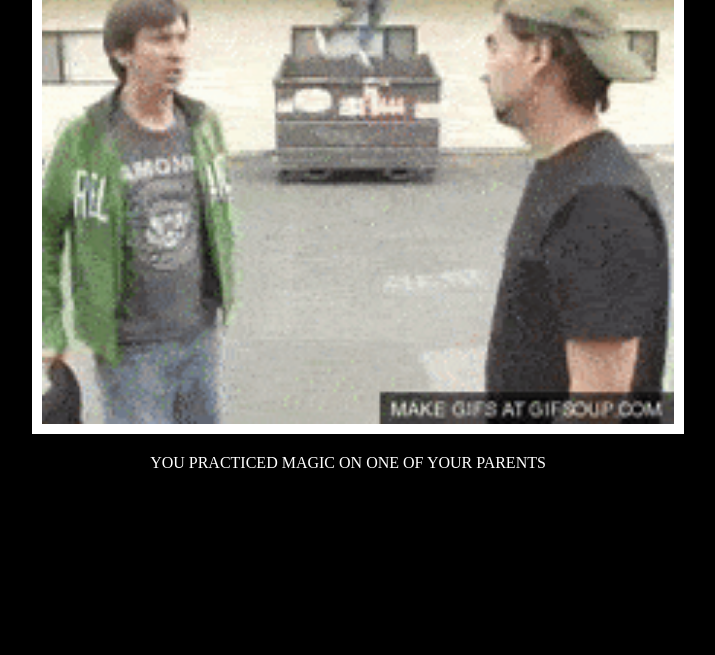
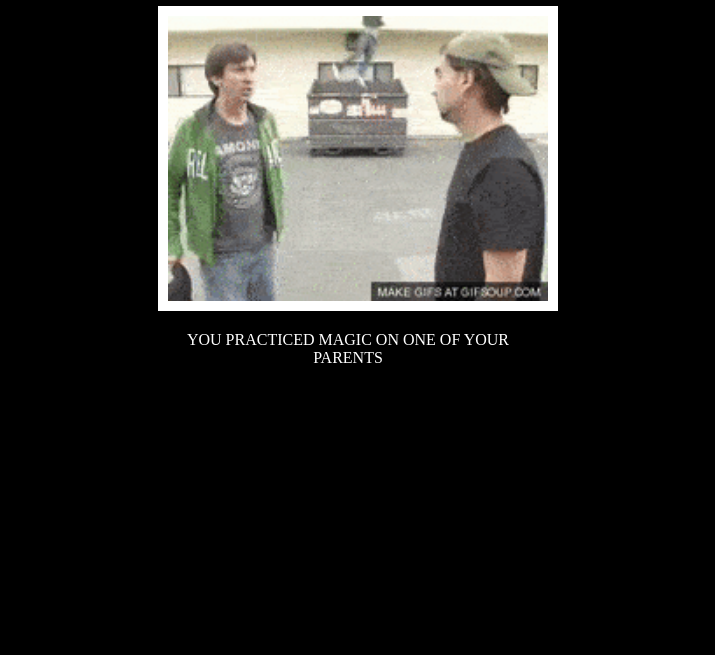
Before and after one commit to SamandJon/DavidBlaine, a plain HTML site: page index.html in a window 1280 px wide. Shown: the part 145-800 px from the top of the page, without its empty margins (292-1007 px from the left). Drawn offline with Linux system fonts and the light colour scheme.

Commit message:
Update style.css

```diff
--- a/style.css
+++ b/style.css
@@ -11,7 +11,7 @@ body{
     color: white; text-align: center;
   }
   div{
-    width: 50%; margin-left: 25%
+    width: 30%; margin-left: 35%; margin-top: 7%;
   }
   img{
     border:10px solid white
```
